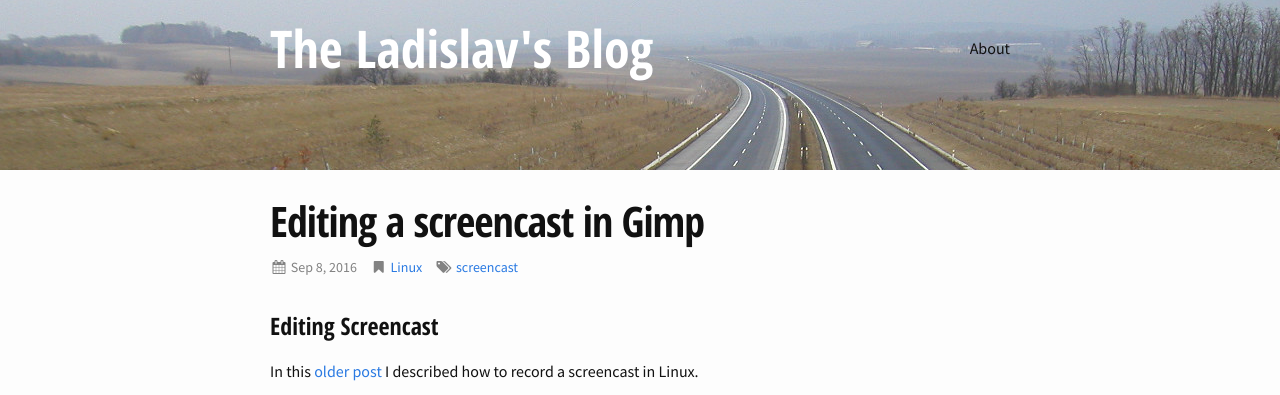
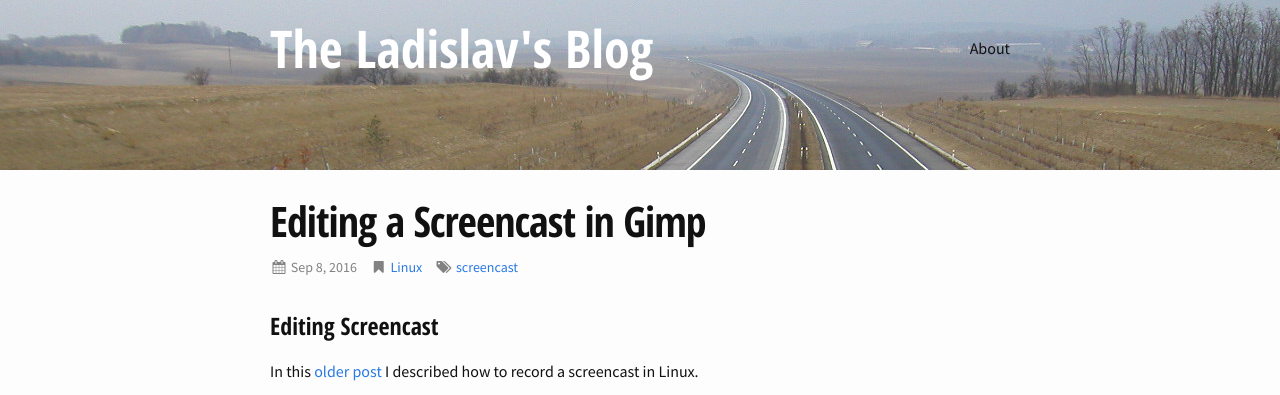
Before and after one commit to lslezak/blog, a Jekyll site: the page built from _posts/2016-09-08-editing-screencast.md, in a window 1280 px wide and 900 px high. Shown: the top 395 px of the window. Built offline with Jekyll 4.4.1, drawn with Linux system fonts in a browser that asks for light colours; nearby versions of some CDN libraries.

```diff
--- a/_posts/2016-09-08-editing-screencast.md
+++ b/_posts/2016-09-08-editing-screencast.md
@@ -1,6 +1,6 @@
 ---
 layout: post
-title: Editing a screencast in Gimp
+title: Editing a Screencast in Gimp
 category: Linux
 tags: [ screencast ]
 ---
```
